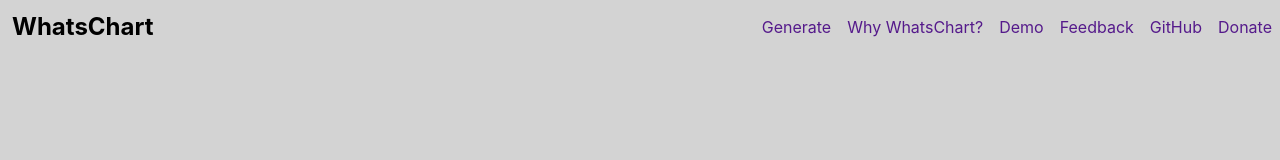
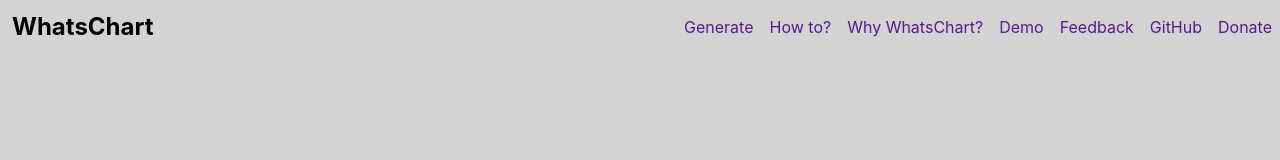
Before and after one commit to bhumitattarde/WhatsChart, a React (Create React App) app: page / in a window 1280 px wide. Shown: the top 160 px of the page. Built offline with nearby package versions, Linux system fonts and the light colour scheme; what stopword would draw is missing.

Commit message:
Improved CSS of chart and App.js

```diff
--- a/src/App.css
+++ b/src/App.css
@@ -6,19 +6,14 @@
 
 body {
   background-color: lightgray;
-  display: flex;
-  flex-direction: column;
-  justify-content: center;
-  align-items: center;
   text-align: center;
 }
 
-ul > li {
-  list-style: none;
-}
-
-a {
-  text-decoration: none;
+.appWrapper {
+  display: flex;
+  flex-direction: column;
+  align-content: center;
+  justify-content: center;
 }
 
 .page {
@@ -52,3 +47,13 @@ a {
   background-color: aqua;
   color: brown;
 }
+
+/*  */
+
+ul > li {
+  list-style: none;
+}
+
+a {
+  text-decoration: none;
+}
--- a/src/App.js
+++ b/src/App.js
@@ -39,7 +39,7 @@ class App extends React.Component {
 
   render() {
     return (
-      <div>
+      <div className="appWrapper">
         <NavBar />
         <MainPage />
         <WhyWhatschart />
--- a/src/components/downloadandseechart.js
+++ b/src/components/downloadandseechart.js
@@ -4,7 +4,7 @@ import PropTypes from "prop-types";
 import "./downloadandseechart.css";
 
 const DownloadAndSeeChart = (props) => (
-  <div class="downloadAndSeeChart">
+  <div className="downloadAndSeeChart">
     {/* <h4>To ensure correct download:</h4>
     <ul>
       <li>Maximize browser window</li>
--- a/src/components/fileform.css
+++ b/src/components/fileform.css
@@ -1,17 +1,3 @@
-#fileForm input[type="checkbox"] {
-  transform: scale(1.3);
-}
-
-#fileForm input[type="color"] {
-  width: 6em;
-  height: 3em;
-}
-
-#fileForm > div,
-#fileForm > section {
-  margin-bottom: 1em;
-}
-
 .fileSelectorWrapper {
   width: 100%;
   display: flex;
@@ -76,3 +62,19 @@
   margin-left: 1em;
   text-align: left;
 }
+
+/*  */
+
+#fileForm input[type="checkbox"] {
+  transform: scale(1.3);
+}
+
+#fileForm input[type="color"] {
+  width: 6em;
+  height: 3em;
+}
+
+#fileForm > div,
+#fileForm > section {
+  margin-bottom: 1em;
+}
--- a/src/components/navbar.js
+++ b/src/components/navbar.js
@@ -8,6 +8,9 @@ const NavBar = (props) => (
     <ul>
       <li>
         <a href="">Generate</a>
+      </li>
+      <li>
+        <a href="">How to?</a>
       </li>
       <li>
         <a href="">Why WhatsChart?</a>
--- a/src/components/whatschart.css
+++ b/src/components/whatschart.css
@@ -87,6 +87,8 @@
   flex-direction: column;
   justify-content: space-between;
   align-items: center;
+  /* left: 50%; */
+  align-self: center;
   padding: 3em;
   overflow-x: scroll;
   background-color: var(--backgroundColor, aqua);
```
